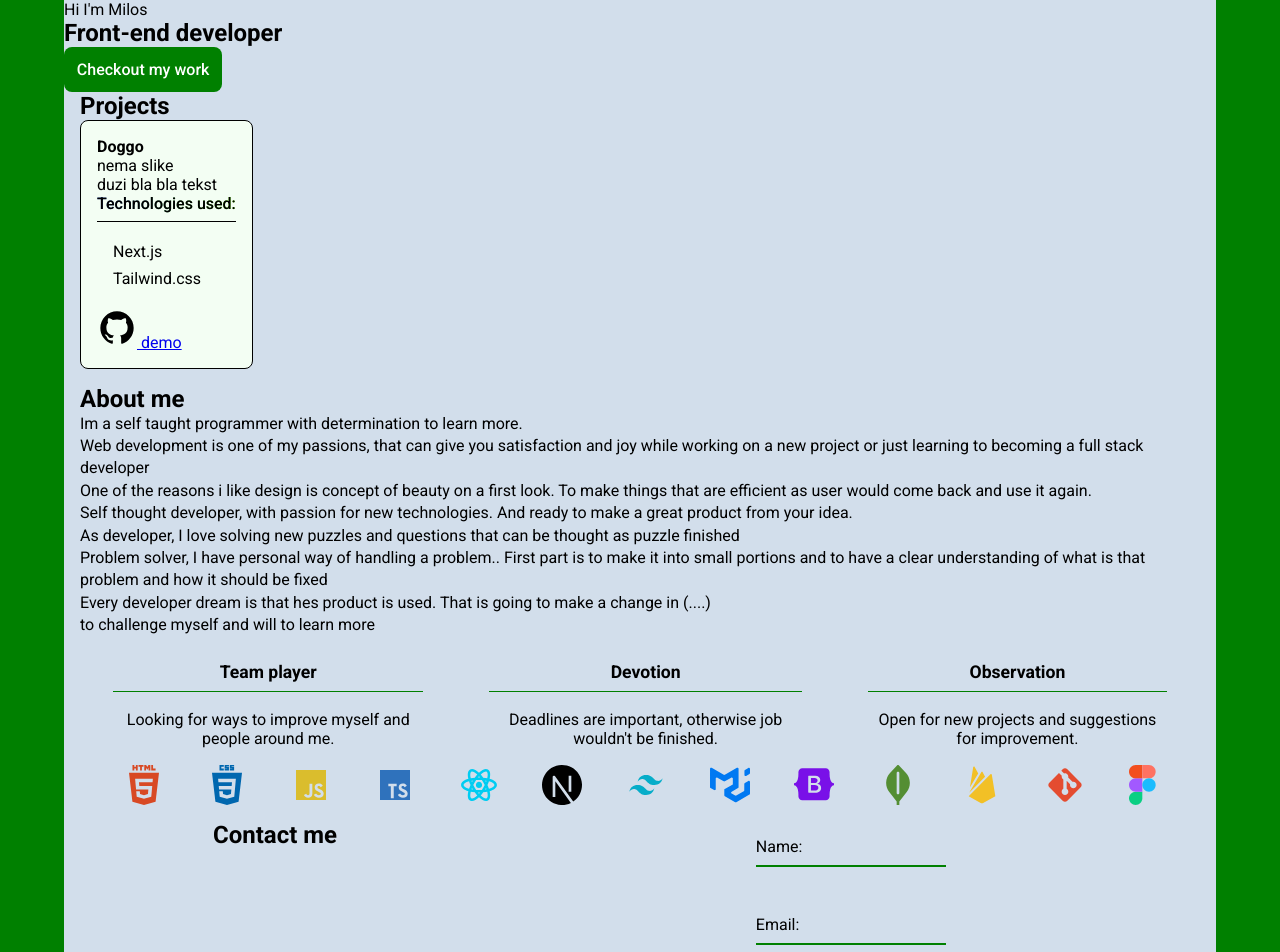
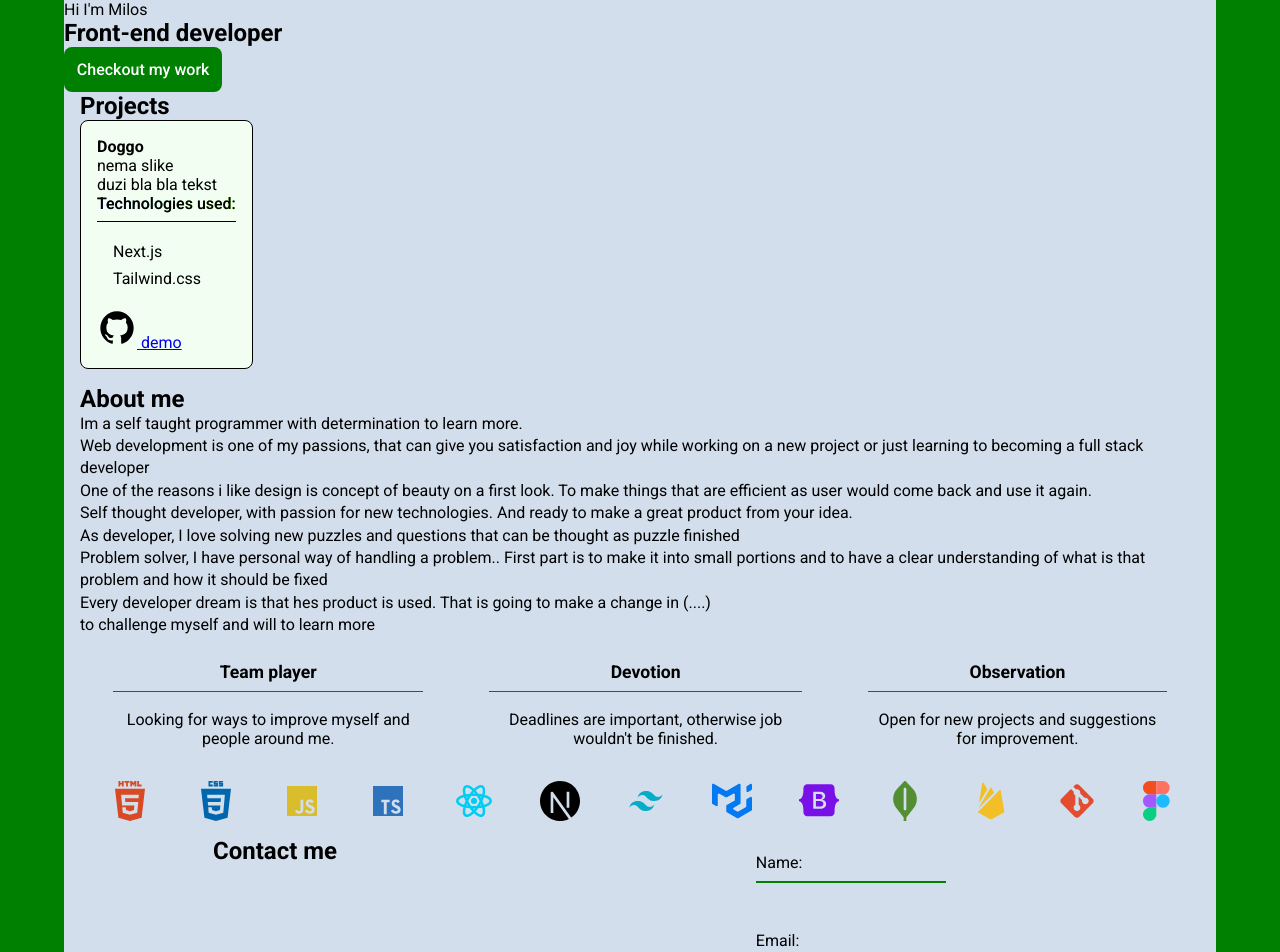
Before and after one commit to MilosIl/mines23, a React (Vite) app: page / in a window 1280 px wide. Shown: the top 952 px of the page. Built offline with nearby package versions, Linux system fonts and the light colour scheme.

Commit message:
refactor svg

```diff
--- a/src/App.css
+++ b/src/App.css
@@ -6,8 +6,8 @@
 }
 :root {
   --border-radius: 0.5em;
-  --primary:blue;
-  --secondary:green;
+  --primary: blue;
+  --secondary: green;
 }
 
 body {
@@ -160,7 +160,7 @@ body {
   transition: transform 0.6s ease;
   width: fit-content;
 }
-.card:hover{
+.card:hover {
   border: 1px solid green;
 }
 
@@ -181,10 +181,24 @@ body {
   font-size: 1rem;
   text-align: center;
 }
-.icons-container{
+.icons-container {
+  margin-top: 1em;
   display: flex;
+  gap: 1em;
   flex-wrap: wrap;
   justify-content: space-evenly;
+
+
+}
+.icons-container > img {
+  transition: all 500ms ease-in-out;
+}
+.icons-container > img:hover {
+  transform: scale(1.2);
+
+}
+.icons-container:hover > img:not(:hover) {
+  transform: scale(0.9);
 }
 
 /* contact */
--- a/src/Components/About.tsx
+++ b/src/Components/About.tsx
@@ -9,12 +9,12 @@ import next from "../assets/mdi_nextjs.svg";
 import tailwind from "../assets/mdi_tailwind.svg";
 import mui from "../assets/mdi_mui.svg";
 import bootstrap from "../assets/mdi_bootstrap.svg";
+import mongodb from "../assets/mdi_mongodb.svg";
 import firebase from "../assets/mdi_firebase.svg";
-import mongodb from "../assets/mdi_mongodb.svg";
 import git from "../assets/mdi_git.svg";
 import figma from "../assets/mdi_figma.svg";
 
-
+const iconsGroup=[html,css,javascript,typescript,react,next,tailwind,mui,bootstrap,mongodb,firebase,git,figma]
 
 const About = () => {
   return (
@@ -67,19 +67,11 @@ const About = () => {
         />
       </div>
       <div className="icons-container">
-        <img src={html} alt={html} />
-        <img src={css} alt={css} />
-        <img src={javascript} alt={javascript} />
-        <img src={typescript} alt={typescript} />
-        <img src={react} alt={react} />
-        <img src={next} alt={next} />
-        <img src={tailwind} alt={tailwind} />
-        <img src={mui} alt={mui} />
-        <img src={bootstrap} alt={bootstrap} />
-        <img src={mongodb} alt={mongodb} />
-        <img src={firebase} alt={firebase} />
-        <img src={git} alt={git} />
-        <img src={figma} alt={figma} />
+        {iconsGroup.map((icon:string)=>{
+          return(
+            <img src={icon} alt={icon}/>
+          )
+        })}
       </div>
     </section>
   );
```
